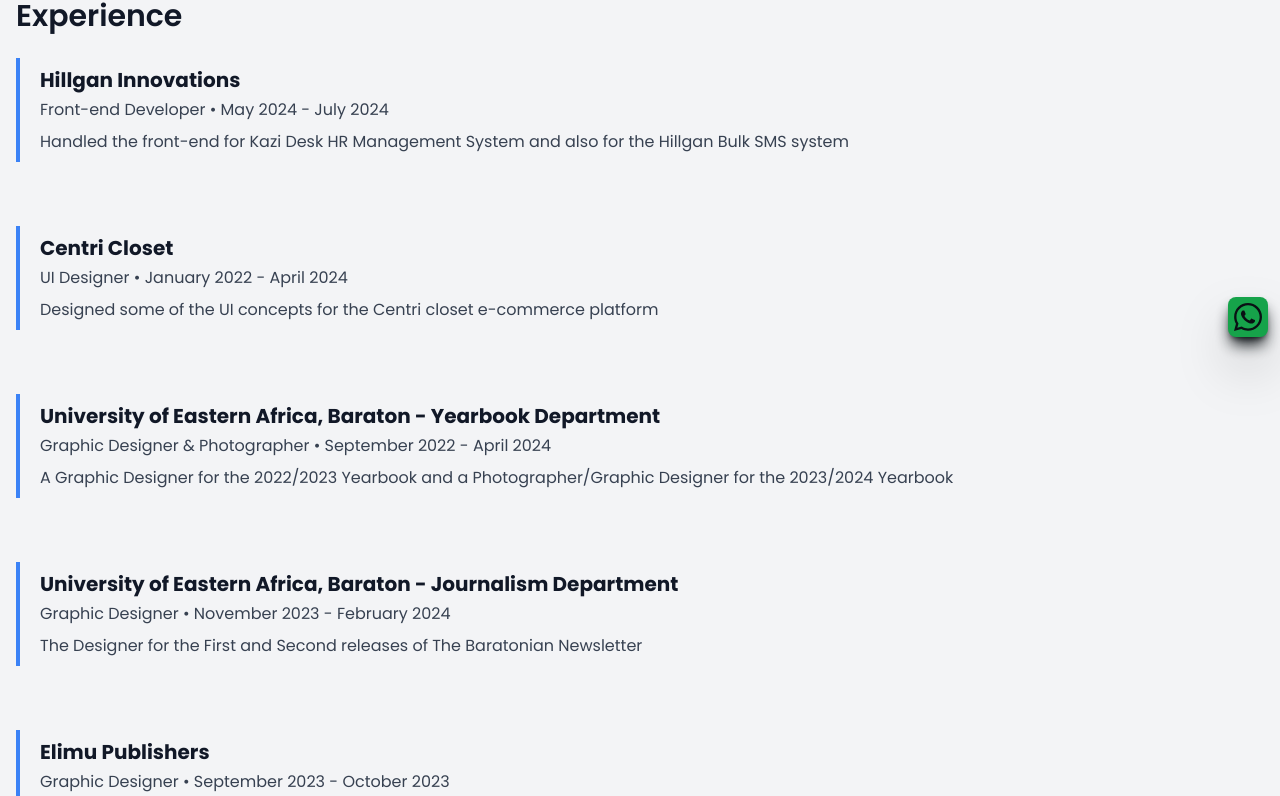
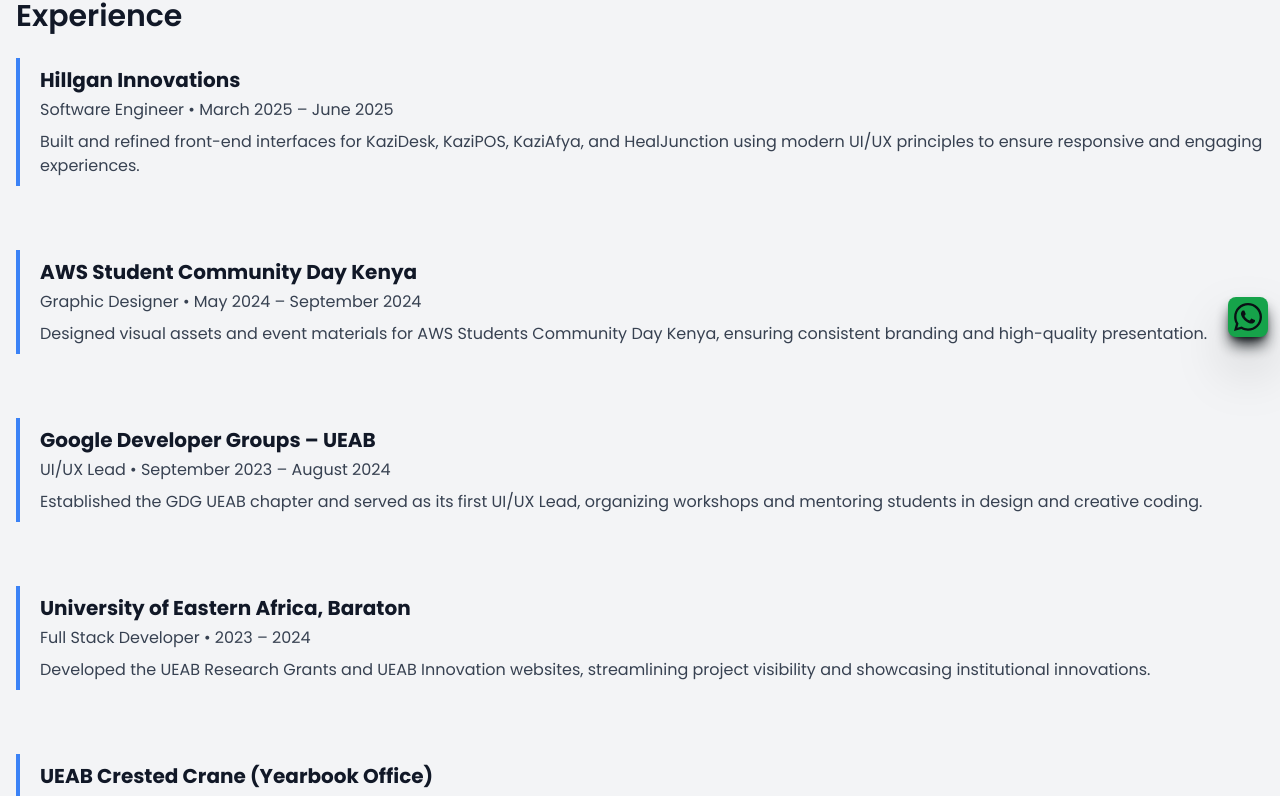
Before and after one commit to PatohMrun/murani, a Next.js app: page / in a window 1280 px wide. Shown: the part 399-1195 px from the top of the page. Built offline with nearby package versions, Linux system fonts and the light colour scheme.

Commit message:
Updated experience

```diff
--- a/app/(user)/page.tsx
+++ b/app/(user)/page.tsx
@@ -121,45 +121,54 @@
             <motion.div variants={fadeInUp}>
               <Experience
                 company="Hillgan Innovations"
-                position="Front-end Developer"
-                year="May 2024 - July 2024"
-                description="Handled the front-end for Kazi Desk HR Management System and also for the Hillgan Bulk SMS system"
+                position="Software Engineer"
+                year="March 2025 – June 2025"
+                description="Built and refined front-end interfaces for KaziDesk, KaziPOS, KaziAfya, and HealJunction using modern UI/UX principles to ensure responsive and engaging experiences."
               />
             </motion.div>
 
             <motion.div variants={fadeInUp}>
               <Experience
-                company="Centri Closet"
-                position="UI Designer"
-                year="January 2022 - April 2024"
-                description="Designed some of the UI concepts for the Centri closet e-commerce platform"
+                company="AWS Student Community Day Kenya"
+                position="Graphic Designer"
+                year="May 2024 – September 2024"
+                description="Designed visual assets and event materials for AWS Students Community Day Kenya, ensuring consistent branding and high-quality presentation."
               />
             </motion.div>
 
             <motion.div variants={fadeInUp}>
               <Experience
-                company="University of Eastern Africa, Baraton - Yearbook Department"
-                position="Graphic Designer & Photographer"
-                year="September 2022 - April 2024"
-                description="A Graphic Designer for the 2022/2023 Yearbook and a Photographer/Graphic Designer for the 2023/2024 Yearbook"
+                company="Google Developer Groups – UEAB"
+                position="UI/UX Lead"
+                year="September 2023 – August 2024"
+                description="Established the GDG UEAB chapter and served as its first UI/UX Lead, organizing workshops and mentoring students in design and creative coding."
               />
             </motion.div>
 
             <motion.div variants={fadeInUp}>
               <Experience
-                company="University of Eastern Africa, Baraton - Journalism Department"
-                position="Graphic Designer"
-                year="November 2023 - February 2024"
-                description="The Designer for the First and Second releases of The Baratonian Newsletter"
+                company="University of Eastern Africa, Baraton"
+                position="Full Stack Developer"
+                year="2023 – 2024"
+                description="Developed the UEAB Research Grants and UEAB Innovation websites, streamlining project visibility and showcasing institutional innovations."
               />
             </motion.div>
 
             <motion.div variants={fadeInUp}>
               <Experience
-                company="Elimu Publishers"
+                company="UEAB Crested Crane (Yearbook Office)"
+                position="Graphic Designer & Photographer"
+                year="September 2022 – April 2024"
+                description="Captured and curated campus stories through photography, co-designed the university’s yearbook, and created cohesive visual narratives."
+              />
+            </motion.div>
+
+            <motion.div variants={fadeInUp}>
+              <Experience
+                company="UEAB Journalism Club"
                 position="Graphic Designer"
-                year="September 2023 - October 2023"
-                description="The Designer for book covers and Illustrations"
+                year="January 2024 – February 2024"
+                description="Designed the first and second editions of The Baratonian Newsletter, shaping its visual identity through engaging layouts and creative direction."
               />
             </motion.div>
           </motion.div>
```
